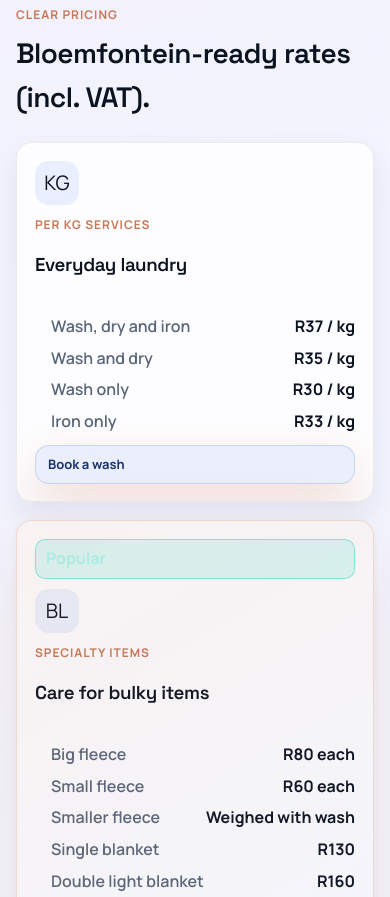
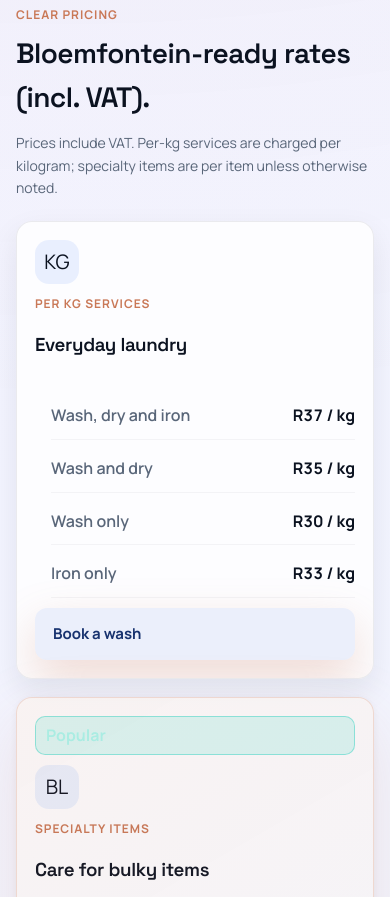
Before and after one commit to K9hand/at-the-park-laundry, a plain HTML site: page index.html in a window 390 px wide. Shown: the part 3500-4397 px from the top of the page. Drawn offline with Linux system fonts and the light colour scheme.

Commit message:
Pricing: clarify pricing note, improve price-list layout, make CTAs full-width and stack on mobile

```diff
--- a/index.html
+++ b/index.html
@@ -204,6 +204,7 @@
         <div class="section-header">
           <p class="eyebrow">Clear pricing</p>
           <h2>Bloemfontein-ready rates (incl. VAT).</h2>
+          <p class="pricing-note">Prices include VAT. Per-kg services are charged per kilogram; specialty items are per item unless otherwise noted.</p>
         </div>
         <div class="pricing-grid">
           <div class="price-card">
@@ -216,7 +217,7 @@
               <li><span>Wash only</span><strong>R30 / kg</strong></li>
               <li><span>Iron only</span><strong>R33 / kg</strong></li>
             </ul>
-            <a class="cta ghost" href="#contact">Book a wash</a>
+            <a class="cta full ghost" href="#contact">Book a wash</a>
           </div>
           <div class="price-card featured">
             <div class="tag accent">Popular</div>
@@ -233,7 +234,7 @@
               <li><span>Sleeping bags</span><strong>R100</strong></li>
               <li><span>Jacket alone</span><strong>R50</strong></li>
             </ul>
-            <a class="cta" href="#contact">Schedule service</a>
+            <a class="cta full" href="#contact">Schedule service</a>
           </div>
         </div>
       </section>
--- a/styles.css
+++ b/styles.css
@@ -723,6 +723,12 @@ button:disabled {
   font-size: clamp(28px, 4vw, 34px);
 }
 
+.pricing-note {
+  color: var(--muted);
+  margin-top: 8px;
+  font-size: 14px;
+}
+
 .card-grid {
   display: grid;
   grid-template-columns: repeat(auto-fit, minmax(min(250px, 100%), 1fr));
@@ -926,6 +932,21 @@ button:disabled {
   gap: 10px;
 }
 
+.price-card .cta.full {
+  display: block;
+  width: 100%;
+  text-align: left;
+  padding: 14px 18px;
+  border-radius: 12px;
+  font-size: 15px;
+}
+
+@media (max-width: 640px) {
+  .pricing-grid {
+    grid-template-columns: 1fr;
+  }
+}
+
 .price-list {
   list-style: none;
   padding: 0;
@@ -935,16 +956,22 @@ button:disabled {
 }
 
 .price-list li {
-  display: flex;
-  justify-content: space-between;
-  gap: 10px;
+  display: grid;
+  grid-template-columns: 1fr auto;
+  align-items: center;
+  gap: 12px;
   color: var(--muted);
   font-weight: 600;
+  padding: 10px 0;
+  border-bottom: 1px solid rgba(15, 23, 42, 0.04);
 }
 
 .price-list li strong {
   color: var(--ink);
   font-weight: 800;
+  min-width: 90px;
+  text-align: right;
+  font-variant-numeric: tabular-nums;
 }
 
 .price-card.featured {
```
